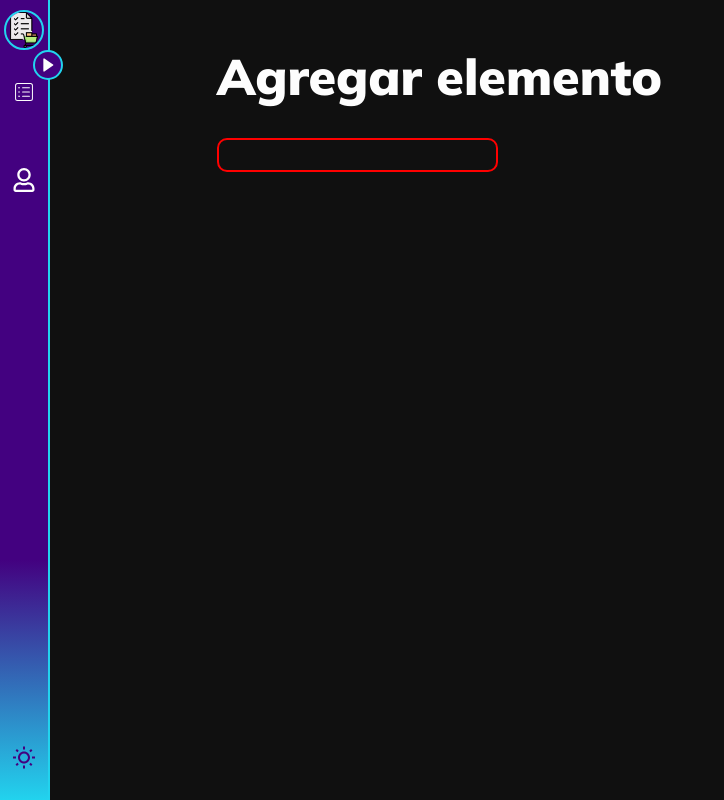
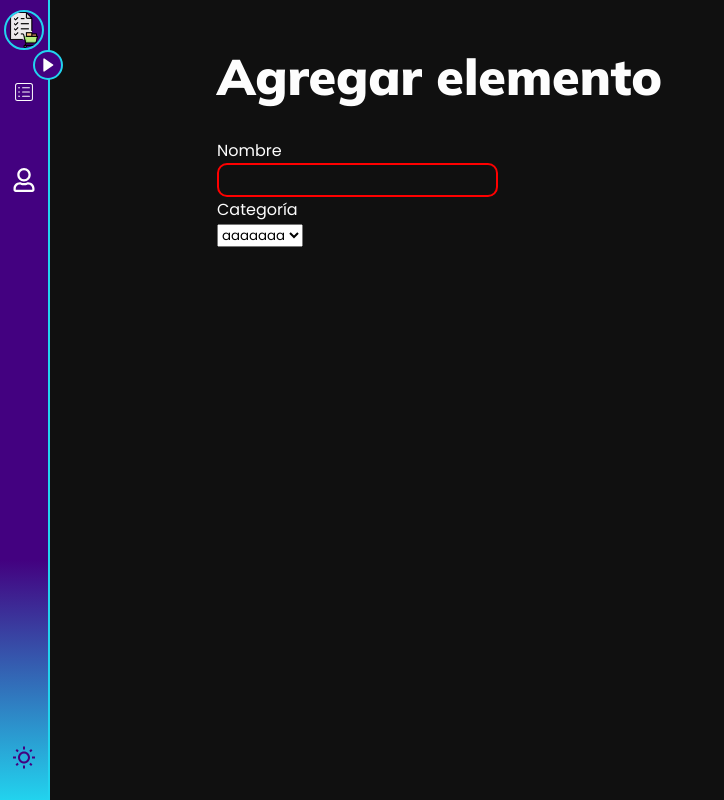
Before and after one commit to irenealcaine/lista-de-la-compra, a React (Create React App) app: page /agregar-elemento in a window 1280 px wide. Shown: the whole page, without its empty margins (0-724 px from the left). Built offline with nearby package versions, Linux system fonts and the light colour scheme; some icons are missing.

Commit message:
update Page2.jsx

```diff
--- /dev/null
+++ b/src/Components/Select/Select.jsx
@@ -0,0 +1,14 @@
+import React from 'react'
+
+const Select = ({ options }) => {
+  return (
+    <select>
+      {options.map((option) => (
+        <option value={option.value}>{option.label}</option>
+      ))}
+
+    </select>
+  )
+}
+
+export default Select
--- a/src/Pages/Page2/Page2.jsx
+++ b/src/Pages/Page2/Page2.jsx
@@ -1,11 +1,26 @@
+import Select from "../../Components/Select/Select";
 import TextInput from "../../Components/TextInput/TextInput";
 import "./Page2.scss";
 
 const Page2 = () => {
+
+  const options = [
+    {
+      label: 'aaaaaaa',
+      value: 'aaaaaa'
+    },
+    {
+      label: 'bbb',
+      value: 'bbbbbbb'
+    },
+  ]
   return (
     <div className="page2">
       <h1>Agregar elemento</h1>
+      <p>Nombre</p>
       <TextInput />
+      <p>Categoría</p>
+      <Select options={options} />
     </div>
   );
 };
```
